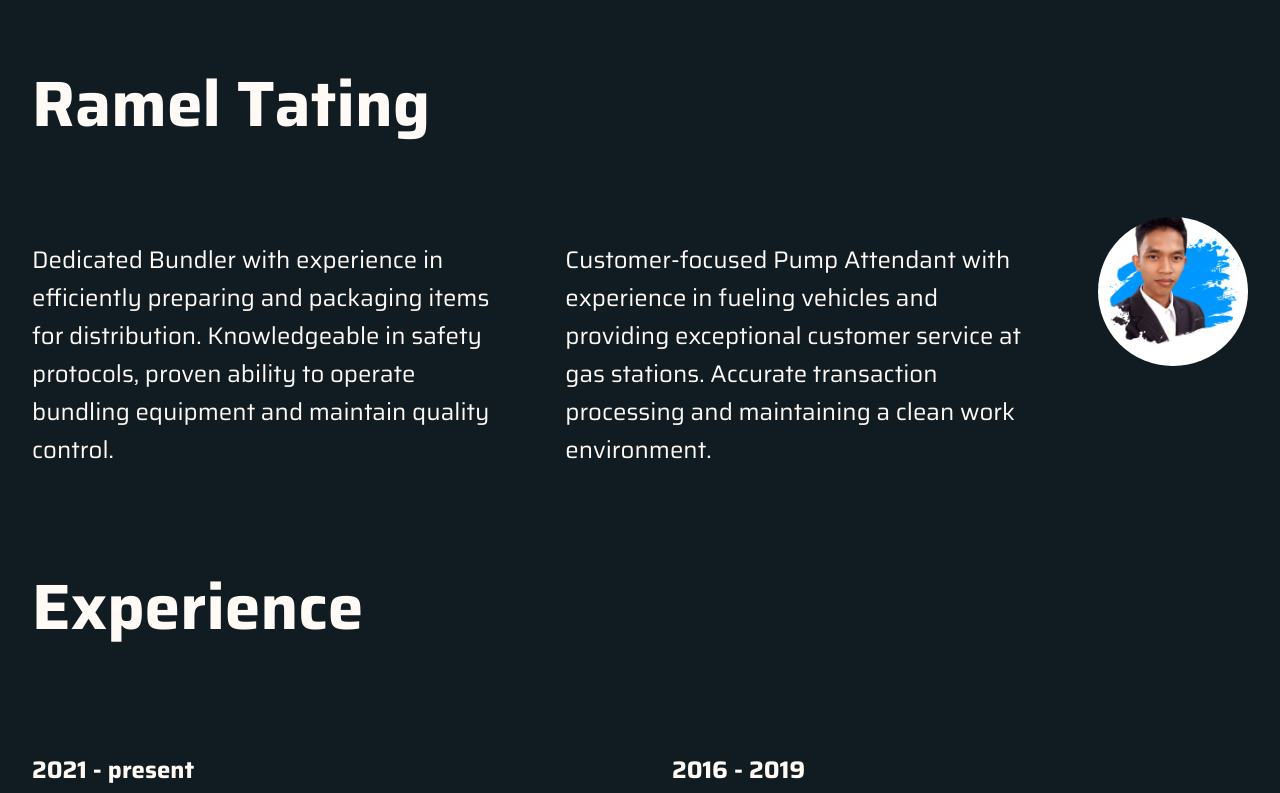
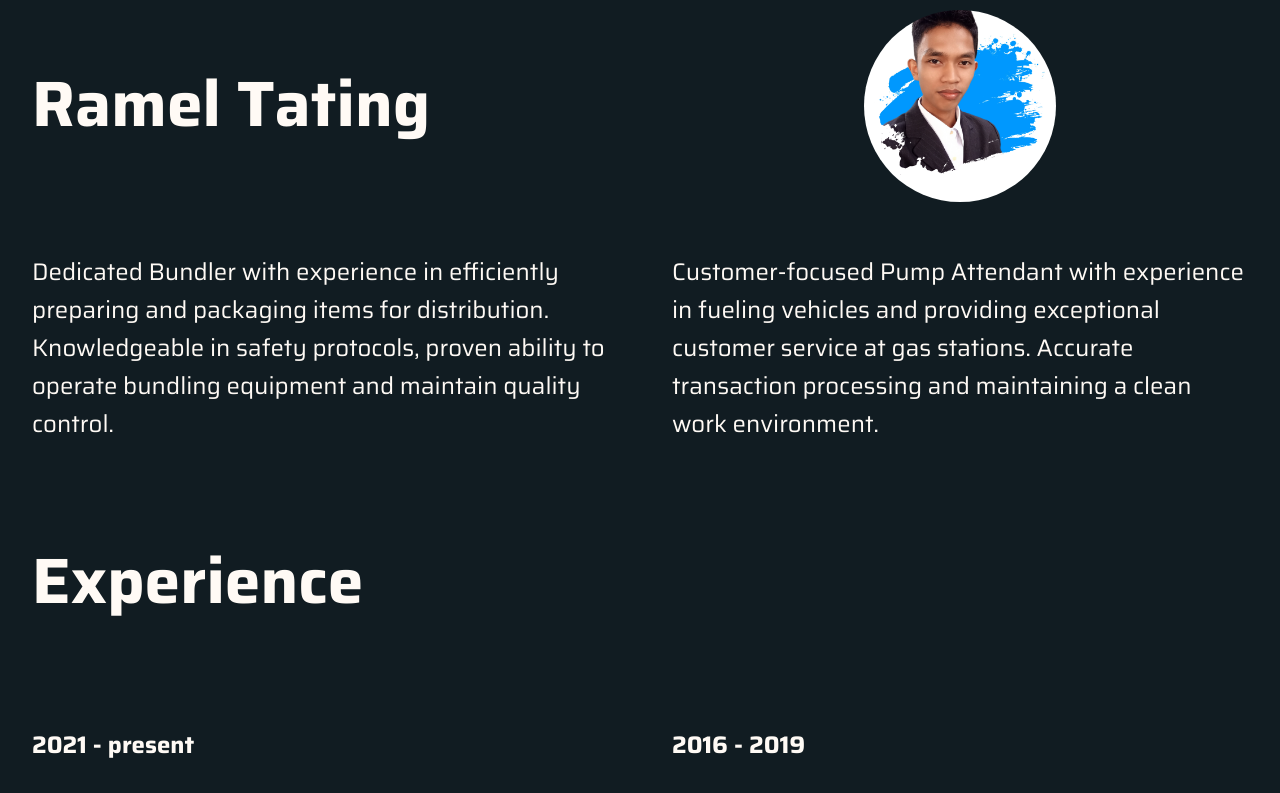
Before and after one commit to Skylight5286/Skylight5286.github.io, a plain HTML site: page index.html in a window 1280 px wide. Shown: the top 793 px of the page. Drawn offline with Linux system fonts and the light colour scheme.

Commit message:
modified index(html and css)

```diff
--- a/css/index.css
+++ b/css/index.css
@@ -63,6 +63,6 @@ a {
     font-weight: 120%;
   }
   #my-pic div {
-    width: 100%;
+    width: 40%;
   }
 }
--- a/index.html
+++ b/index.html
@@ -14,11 +14,20 @@
 </head>
 <body>
 <!-- About Me -->
+<div class="row">
+<div class="col-6">
 <div class="container">
 <h1>Ramel Tating</h1>
 </div>
+</div>
+<div class="col-6 col-s-12" id="my-pic">
+<div class="container">
+<img src="assets/images/ramel-tating.png" alt="my picture" />
+</div>
+</div>
+</div>
 <div class="row">
-<div class="col-5 col-s-6">
+<div class="col-6 col-s-6">
 <div class="container">
 <p>
 Dedicated Bundler with experience in efficiently preparing and packaging items for distribution.
@@ -26,17 +35,12 @@ Knowledgeable in safety protocols, proven ability to operate bundling equipment
 </p>
 </div>
 </div>
-<div class="col-5 col-s-6">
+<div class="col-6 col-s-6">
 <div class="container">
 <p>
 Customer-focused Pump Attendant with experience in fueling vehicles and providing exceptional customer service at gas stations.
 Accurate transaction processing and maintaining a clean work environment.
 </p>
-</div>
-</div>
-<div class="col-2 col-s-12" id="my-pic">
-<div>
-<img src="assets/images/ramel-tating.png" alt="my picture" />
 </div>
 </div>
 </div>
```
